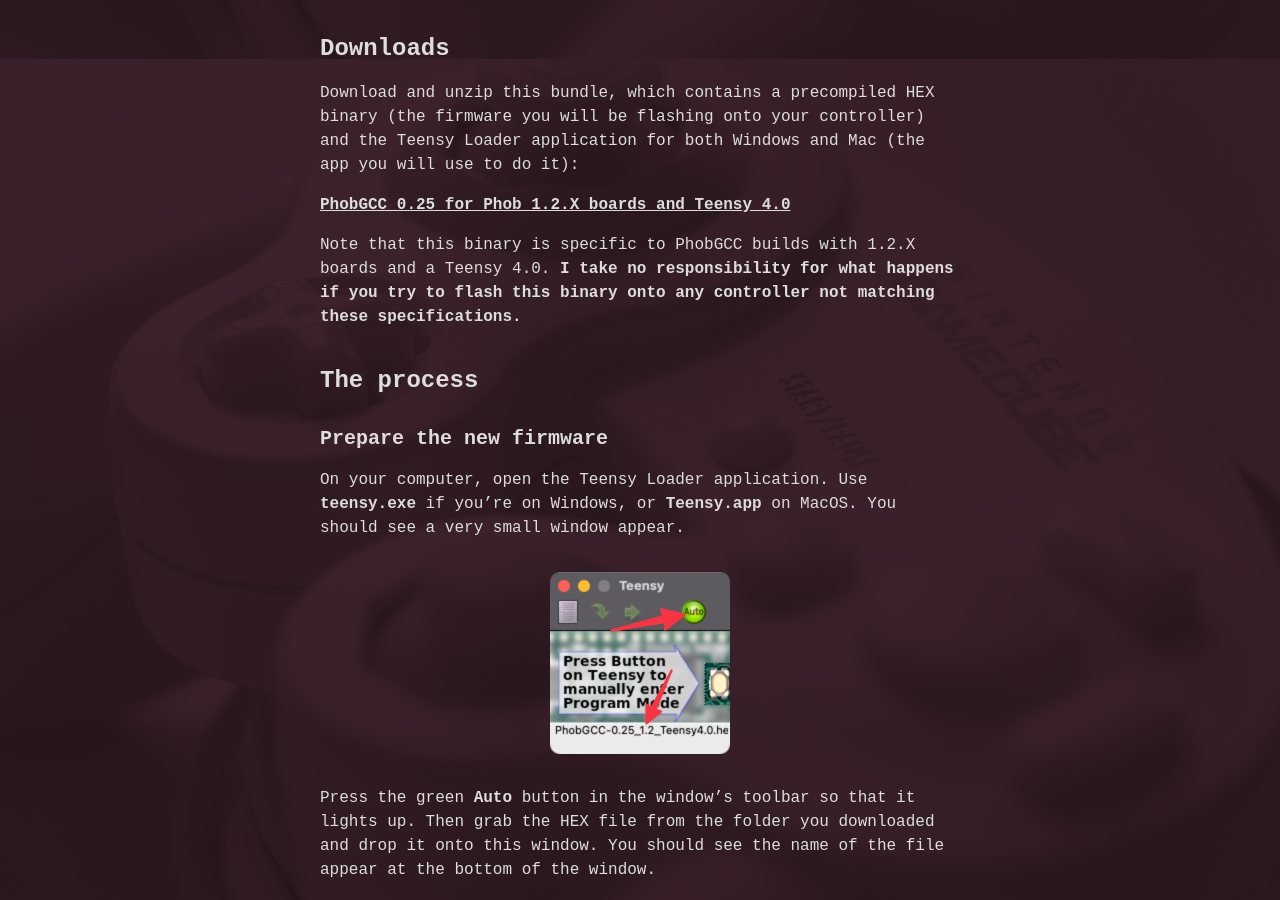
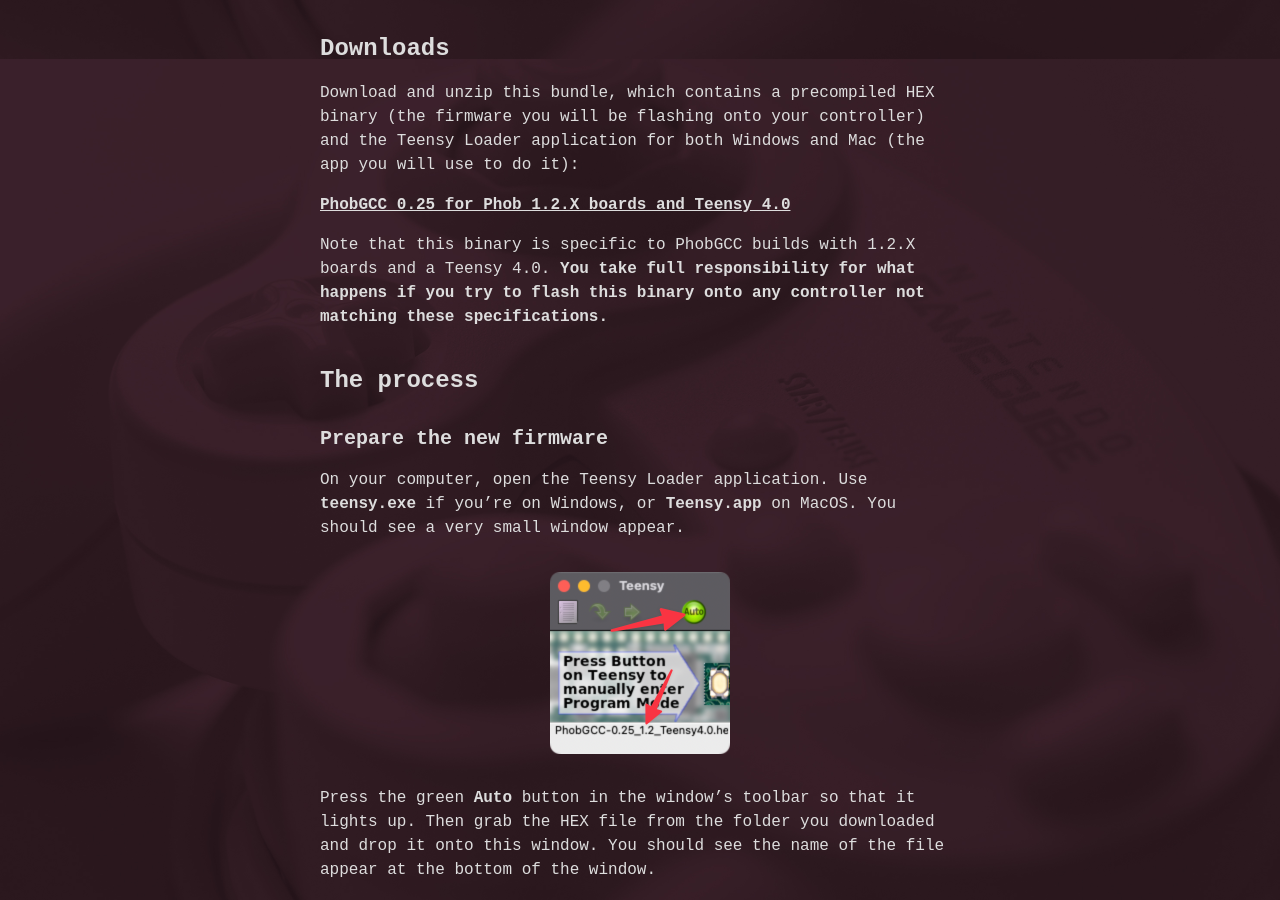
Before and after one commit to jmarquis/vulpinecustoms.com, a Jekyll site: the page built from resources/phob-firmware-update-guide.md, in a window 1280 px wide and 900 px high, scrolled down 841 px. Built offline with Jekyll 4.4.1, drawn with Linux system fonts in a browser that asks for light colours; nearby versions of some CDN libraries; some web fonts are replaced.

Commit message:
rephrase

```diff
--- a/resources/phob-firmware-update-guide.md
+++ b/resources/phob-firmware-update-guide.md
@@ -22,7 +22,7 @@ Download and unzip this bundle, which contains a precompiled HEX binary (the fir
 
 [PhobGCC 0.25 for Phob 1.2.X boards and Teensy 4.0](/assets/phob/PhobGCC-0.25_1.2_Teensy4.0.zip)
 
-Note that this binary is specific to PhobGCC builds with 1.2.X boards and a Teensy 4.0. **I take no responsibility for what happens if you try to flash this binary onto any controller not matching these specifications.**
+Note that this binary is specific to PhobGCC builds with 1.2.X boards and a Teensy 4.0. **You take full responsibility for what happens if you try to flash this binary onto any controller not matching these specifications.**
 
 ## The process
 
```
